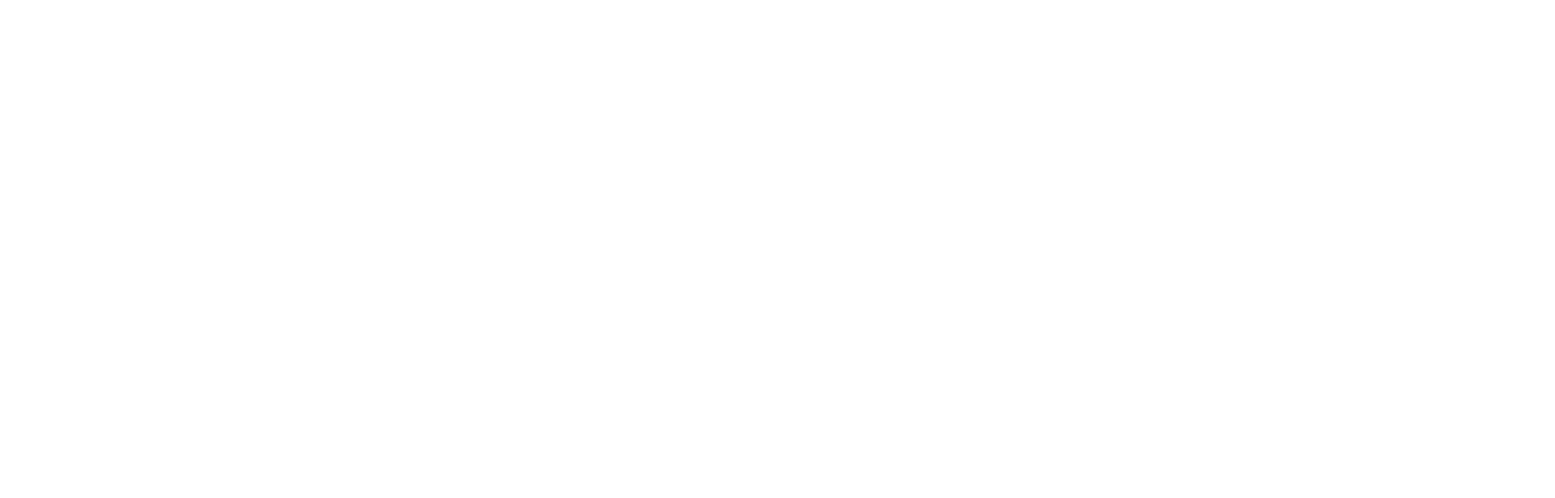
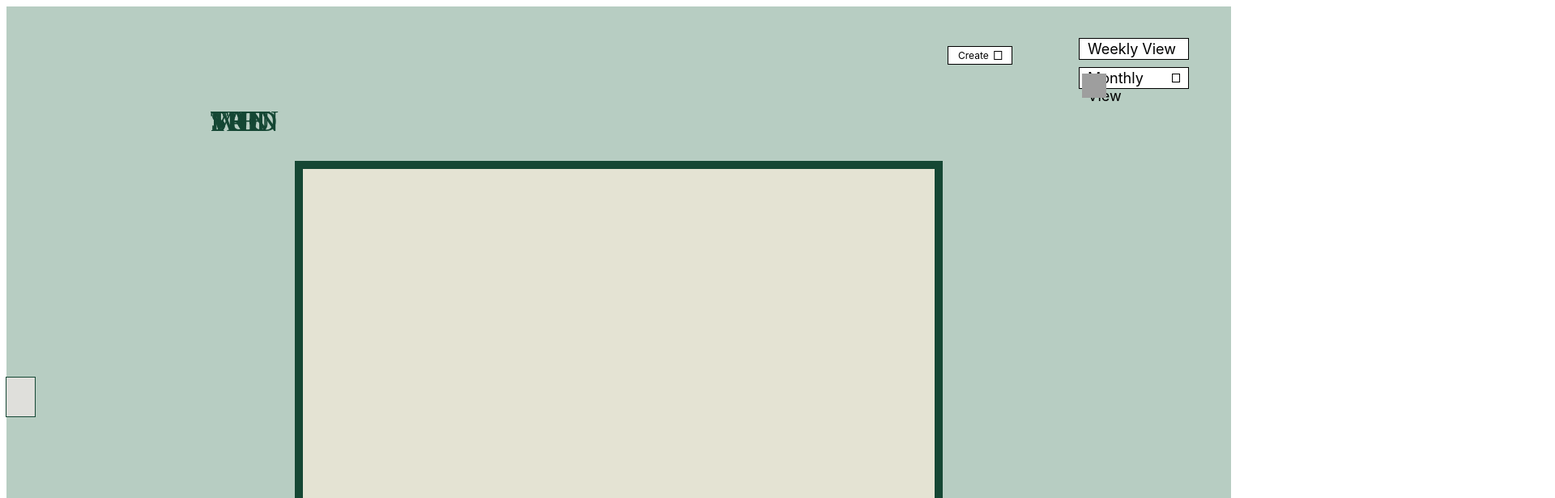
Before and after one commit to KevinBeltran23/csc307_154734, a React (Vite) app in the folder packages/react-frontend/: page /Weekly in a window 1280 px wide. Before the commit this address had no page. Shown: the top 616 px of the page at 81% size, 1920 px wide, since content can reach past the window. Built offline with nearby package versions, Linux system fonts and the light colour scheme; grey boxes are pictures that could not be loaded.

Commit message:
jumbled and missing

```diff
--- a/packages/react-frontend/src/components/Weekly.css
+++ b/packages/react-frontend/src/components/Weekly.css
@@ -0,0 +1,239 @@
+/* imageedit_6_4992620932 1 */
+.imageedit_6_4992620932 {
+    position: absolute;
+    width: 30px;
+    height: 30px;
+    background: url(imageedit_6_4992620932.png);
+  }
+
+  /* Weekly */
+  .weekly {
+    position: relative;
+    width: 1512px;
+    height: 982px;
+    background: #B7CDC2;
+  }
+
+  /* Expand */
+  .expand {
+    box-sizing: border-box;
+    position: absolute;
+    width: 37px;
+    height: 50px;
+    left: -1px;
+    top: 458px;
+    background: #DFDFDB;
+    border: 1px solid #154734;
+  }
+
+  /* Days */
+  .days {
+    position: absolute;
+    width: 1258px;
+    height: 45px;
+    left: 252px;
+    top: 119px;
+  }
+
+  /* SUN, SAT, FRI, THU, WED, TUE, MON */
+  .days div {
+    position: absolute;
+    width: 181px;
+    height: 45px;
+    font-family: 'Josefin Sans';
+    font-style: normal;
+    font-weight: 400;
+    font-size: 36px;
+    line-height: 36px;
+    display: flex;
+    align-items: center;
+    text-align: center;
+    color: #154734;
+  }
+
+  /* TopRightNavBar */
+  .top-right-nav-bar {
+    position: absolute;
+    width: 348px;
+    height: 115px;
+    left: 1112px;
+    top: 36px;
+  }
+
+  /* Line 11 */
+  .line-11 {
+    position: absolute;
+    width: 19.72px;
+    height: 0px;
+    left: 1140px;
+    top: 75px;
+    border: 1px solid #000000;
+    transform: rotate(-120.47deg);
+  }
+
+  /* Ellipse 2 */
+  .ellipse-2 {
+    position: absolute;
+    width: 26px;
+    height: 23px;
+    left: 1112px;
+    top: 36px;
+    background: #D9D9D9;
+  }
+
+  /* Change View */
+  .change-view {
+    box-sizing: border-box;
+    display: flex;
+    flex-direction: row;
+    justify-content: center;
+    align-items: center;
+    padding: 10px;
+    gap: 10px;
+    position: absolute;
+    width: 136px;
+    height: 27px;
+    left: 1324px;
+    top: 39px;
+    background: #FFFFFF;
+    border: 1px solid #000000;
+  }
+
+  /* Weekly View */
+  .weekly-view {
+    width: 116px;
+    height: 22px;
+    font-family: 'Inter';
+    font-style: normal;
+    font-weight: 400;
+    font-size: 18px;
+    line-height: 22px;
+    color: #000000;
+  }
+
+  /* Ellipse 5 */
+  .ellipse-5 {
+    position: absolute;
+    width: 40px;
+    height: 40px;
+    left: 1263px;
+    top: 39px;
+    background: #D9D9D9;
+  }
+
+  /* Create */
+  .create {
+    position: absolute;
+    width: 80px;
+    height: 102px;
+    left: 1162px;
+    top: 49px;
+  }
+
+  /* Frame 6 */
+  .frame-6 {
+    box-sizing: border-box;
+    display: flex;
+    flex-direction: row;
+    align-items: center;
+    padding: 4px 12px;
+    gap: 6px;
+    position: absolute;
+    left: 0%;
+    right: 0%;
+    top: 0%;
+    bottom: 77.45%;
+    background: #FFFFFF;
+    border: 1px solid #000000;
+  }
+
+  /* Create */
+  .create-text {
+    width: 39px;
+    height: 15px;
+    font-family: 'Inter';
+    font-style: normal;
+    font-weight: 400;
+    font-size: 12px;
+    line-height: 15px;
+    color: #000000;
+  }
+
+  /* Polygon 1 */
+  .polygon-1 {
+    width: 11px;
+    height: 9px;
+    border: 1px solid #000000;
+    transform: rotate(-180deg);
+  }
+
+  /* Frame 10 */
+  .frame-10 {
+    display: flex;
+    flex-direction: column;
+    align-items: flex-start;
+    padding: 0px;
+    position: absolute;
+    visibility: hidden;
+    left: 0%;
+    right: 0%;
+    top: 32.35%;
+    bottom: 0%;
+  }
+
+  /* Change View */
+  .change-view-2 {
+    box-sizing: border-box;
+    display: flex;
+    flex-direction: row;
+    justify-content: center;
+    align-items: center;
+    padding: 10px;
+    gap: 10px;
+    position: absolute;
+    width: 136px;
+    height: 27px;
+    left: 1324px;
+    top: 75px;
+    background: #FFFFFF;
+    border: 1px solid #000000;
+  }
+
+  /* Monthly View */
+  .monthly-view {
+    width: 124px;
+    height: 22px;
+    font-family: 'Inter';
+    font-style: normal;
+    font-weight: 400;
+    font-size: 18px;
+    line-height: 22px;
+    color: #000000;
+  }
+
+  /* Ellipse 5 */
+  .ellipse-5-2 {
+    position: absolute;
+    width: 40px;
+    height: 40px;
+    left: 1263px;
+    top: 75px;
+    background: #D9D9D9;
+  }
+
+  /* Polygon 2 */
+  .polygon-2 {
+    width: 11px;
+    height: 9px;
+    border: 1px solid #000000;
+  }
+
+  /* Imageedit 6 4992620932 */
+  .imageedit-6-4992620932 {
+    position: absolute;
+    width: 30px;
+    height: 30px;
+    background: url(imageedit-6-4992620932.png);
+    left: 1328px;
+    top: 83px;
+  }
--- a/packages/react-frontend/src/main.jsx
+++ b/packages/react-frontend/src/main.jsx
@@ -1,37 +1,11 @@
-// src/main.jsx
-/* import React from "react";
-import ReactDOMClient from "react-dom/client";
-import Login from "./pages/Login";
-// import ToDo from "./pages/ToDo";
-import BrowserRouter from 'react-router-dom';
-// import "./components/Login.css";
-
- // Create the container
-const container = document.getElementById("root");
-
-// Create a root
-const root = ReactDOMClient.createRoot(container);
-
-// Initial render: Render the MyApp component to the Root
-root.render(
-    <BrowserRouter>
-    <div className="main">
-      <Routes>
-        <Route path="/" element={<Login/>} />
-      </Routes>
-    </div>
-  </BrowserRouter>
-);
-*/
-
-//root.render(<ToDo />);
-
 import React from "react";
 import { BrowserRouter as Router, Routes, Route } from 'react-router-dom';
 import { createRoot } from 'react-dom/client';
 import Login from "./pages/Login";
 import "./components/Login.css";
 import ToDo from "./pages/ToDo";
+import Weekly from "./pages/Weekly"; // Make sure the import is correct
+import "./components/Weekly.css";
 
 // Create the container
 const container = document.getElementById("root");
@@ -46,6 +20,7 @@ root.render(
       <Routes>
         <Route path="/" element={<Login/>} />
         <Route path="/ToDo" element={<ToDo/>} />
+        <Route path="/Weekly" element={<Weekly/>} /> // Ensure the route is correctly set up
       </Routes>
     </div>
   </Router>
--- a/packages/react-frontend/src/pages/Weekly.jsx
+++ b/packages/react-frontend/src/pages/Weekly.jsx
@@ -3,36 +3,73 @@ import React from "react";
 
 const Weekly = () => {
   return (
-    <div className="position-relative">
+    <div className="weekly position-relative">
       {/* Main Box */}
       <div className="main-box"></div>
 
-      {/* Username Box */}
-      <div className="username-box"></div>
+      {/* Expand */}
+      <div className="expand"></div>
 
-      {/* Password Box */}
-      <div className="password-box"></div>
+      {/* Days */}
+      <div className="days">
+        {/* SUN */}
+        <div>SUN</div>
+        {/* SAT */}
+        <div>SAT</div>
+        {/* FRI */}
+        <div>FRI</div>
+        {/* THU */}
+        <div>THU</div>
+        {/* WED */}
+        <div>WED</div>
+        {/* TUE */}
+        <div>TUE</div>
+        {/* MON */}
+        <div>MON</div>
+      </div>
 
-      {/* Login Box */}
-      <div className="login-box"></div>
+      {/* TopRightNavBar */}
+      <div className="top-right-nav-bar">
+        {/* Line 11 */}
+        <div className="line-11"></div>
+        {/* Ellipse 2 */}
+        <div className="ellipse-2"></div>
+      </div>
 
-      {/* Gold Box */}
-      <div className="gold-box"></div>
+      {/* Change View */}
+      <div className="change-view">
+        {/* Weekly View */}
+        <div className="weekly-view">Weekly View</div>
+        {/* Ellipse 5 */}
+        <div className="ellipse-5"></div>
+      </div>
 
-      {/* Text elements */}
-      <div className="text-elements">
-        {/* #154734 */}
-        <div className="poly-planner">Poly Planner</div>
+      {/* Create */}
+      <div className="create">
+        {/* Frame 6 */}
+        <div className="frame-6">
+          {/* Create */}
+          <div className="create-text">Create</div>
+          {/* Polygon 1 */}
+          <div className="polygon-1"></div>
+        </div>
+      </div>
 
-        {/* Username */}
-        <div className="username">Username</div>
+      {/* Frame 10 */}
+      <div className="frame-10"></div>
 
-        {/* Password */}
-        <div className="password">Password</div>
+      {/* Change View 2 */}
+      <div className="change-view-2">
+        {/* Monthly View */}
+        <div className="monthly-view">Monthly View</div>
+        {/* Ellipse 5 */}
+        <div className="ellipse-5-2"></div>
+        {/* Polygon 2 */}
+        <div className="polygon-2"></div>
+      </div>
 
-        {/* Login */}
-        <div className="login">Login</div>
-      </div>
+      {/* Imageedit 6 4992620932 */}
+      <div className="imageedit-6-4992620932"></div>
     </div>
   );
 };
```
